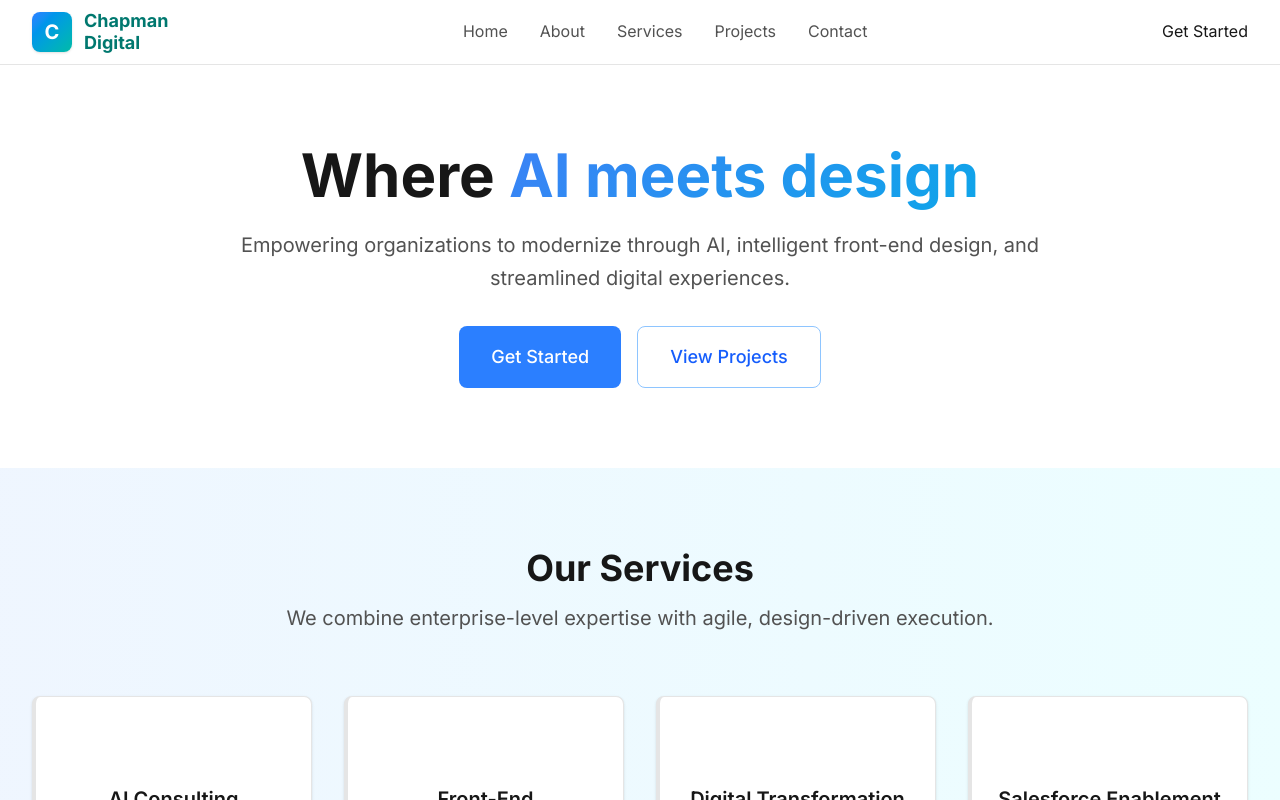
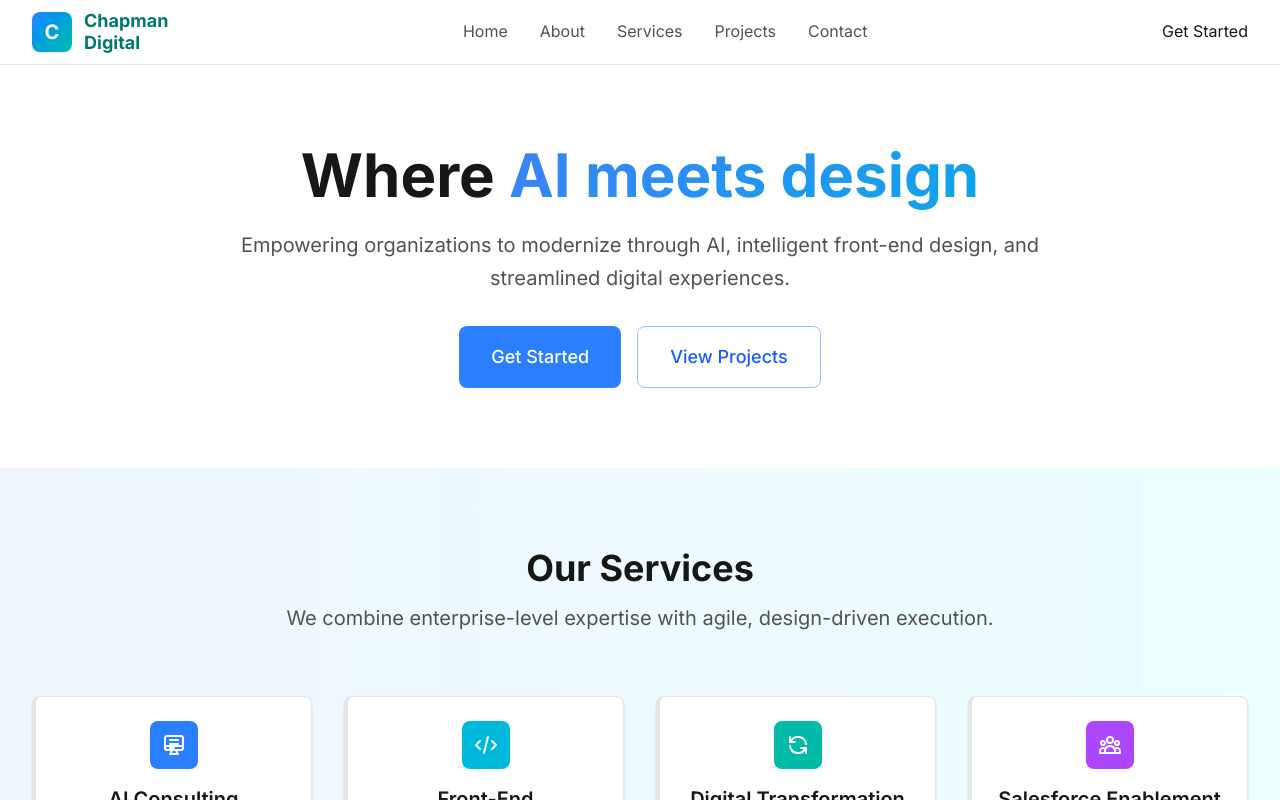
Before and after one commit to GregoryChapman/chapman-digital-website-, a Next.js app: page / in a window 1280 px wide. Shown: the top 800 px of the page. Built offline with nearby package versions, Linux system fonts and the light colour scheme.

Commit message:
Fix icon visibility by using solid background colors instead of gradients

```diff
--- a/src/app/page.tsx
+++ b/src/app/page.tsx
@@ -41,7 +41,7 @@ export default function Home() {
 
           <div className="grid grid-cols-1 md:grid-cols-2 lg:grid-cols-4 gap-8">
             <Card hover className="text-center border-l-4 border-l-primary-500">
-              <div className="w-12 h-12 bg-gradient-to-br from-primary-500 to-primary-600 rounded-lg flex items-center justify-center mx-auto mb-4">
+              <div className="w-12 h-12 bg-blue-500 rounded-lg flex items-center justify-center mx-auto mb-4">
                 <svg className="w-6 h-6 text-white" fill="none" stroke="currentColor" viewBox="0 0 24 24">
                   <path strokeLinecap="round" strokeLinejoin="round" strokeWidth={2} d="M9.75 17L9 20l-1 1h8l-1-1-.75-3M3 13h18M5 17h14a2 2 0 002-2V5a2 2 0 00-2-2H5a2 2 0 00-2 2v10a2 2 0 002 2z" />
                   <path strokeLinecap="round" strokeLinejoin="round" strokeWidth={2} d="M8 7h8M8 11h8M8 15h4" />
@@ -54,7 +54,7 @@ export default function Home() {
             </Card>
 
             <Card hover className="text-center border-l-4 border-l-secondary-500">
-              <div className="w-12 h-12 bg-gradient-to-br from-secondary-500 to-secondary-600 rounded-lg flex items-center justify-center mx-auto mb-4">
+              <div className="w-12 h-12 bg-cyan-500 rounded-lg flex items-center justify-center mx-auto mb-4">
                 <svg className="w-6 h-6 text-white" fill="none" stroke="currentColor" viewBox="0 0 24 24">
                   <path strokeLinecap="round" strokeLinejoin="round" strokeWidth={2} d="M10 20l4-16m4 4l4 4-4 4M6 16l-4-4 4-4" />
                 </svg>
@@ -66,7 +66,7 @@ export default function Home() {
             </Card>
 
             <Card hover className="text-center border-l-4 border-l-accent-500">
-              <div className="w-12 h-12 bg-gradient-to-br from-accent-500 to-accent-600 rounded-lg flex items-center justify-center mx-auto mb-4">
+              <div className="w-12 h-12 bg-teal-500 rounded-lg flex items-center justify-center mx-auto mb-4">
                 <svg className="w-6 h-6 text-white" fill="none" stroke="currentColor" viewBox="0 0 24 24">
                   <path strokeLinecap="round" strokeLinejoin="round" strokeWidth={2} d="M4 4v5h.582m15.356 2A8.001 8.001 0 004.582 9m0 0H9m11 11v-5h-.581m0 0a8.003 8.003 0 01-15.357-2m15.357 2H15" />
                 </svg>
@@ -78,7 +78,7 @@ export default function Home() {
             </Card>
 
             <Card hover className="text-center border-l-4 border-l-primary-600">
-              <div className="w-12 h-12 bg-gradient-to-br from-primary-600 to-primary-700 rounded-lg flex items-center justify-center mx-auto mb-4">
+              <div className="w-12 h-12 bg-purple-500 rounded-lg flex items-center justify-center mx-auto mb-4">
                 <svg className="w-6 h-6 text-white" fill="none" stroke="currentColor" viewBox="0 0 24 24">
                   <path strokeLinecap="round" strokeLinejoin="round" strokeWidth={2} d="M17 20h5v-2a3 3 0 00-5.356-1.857M17 20H7m10 0v-2c0-.656-.126-1.283-.356-1.857M7 20H2v-2a3 3 0 015.356-1.857M7 20v-2c0-.656.126-1.283.356-1.857m0 0a5.002 5.002 0 019.288 0M15 7a3 3 0 11-6 0 3 3 0 016 0zm6 3a2 2 0 11-4 0 2 2 0 014 0zM7 10a2 2 0 11-4 0 2 2 0 014 0z" />
                 </svg>
```
